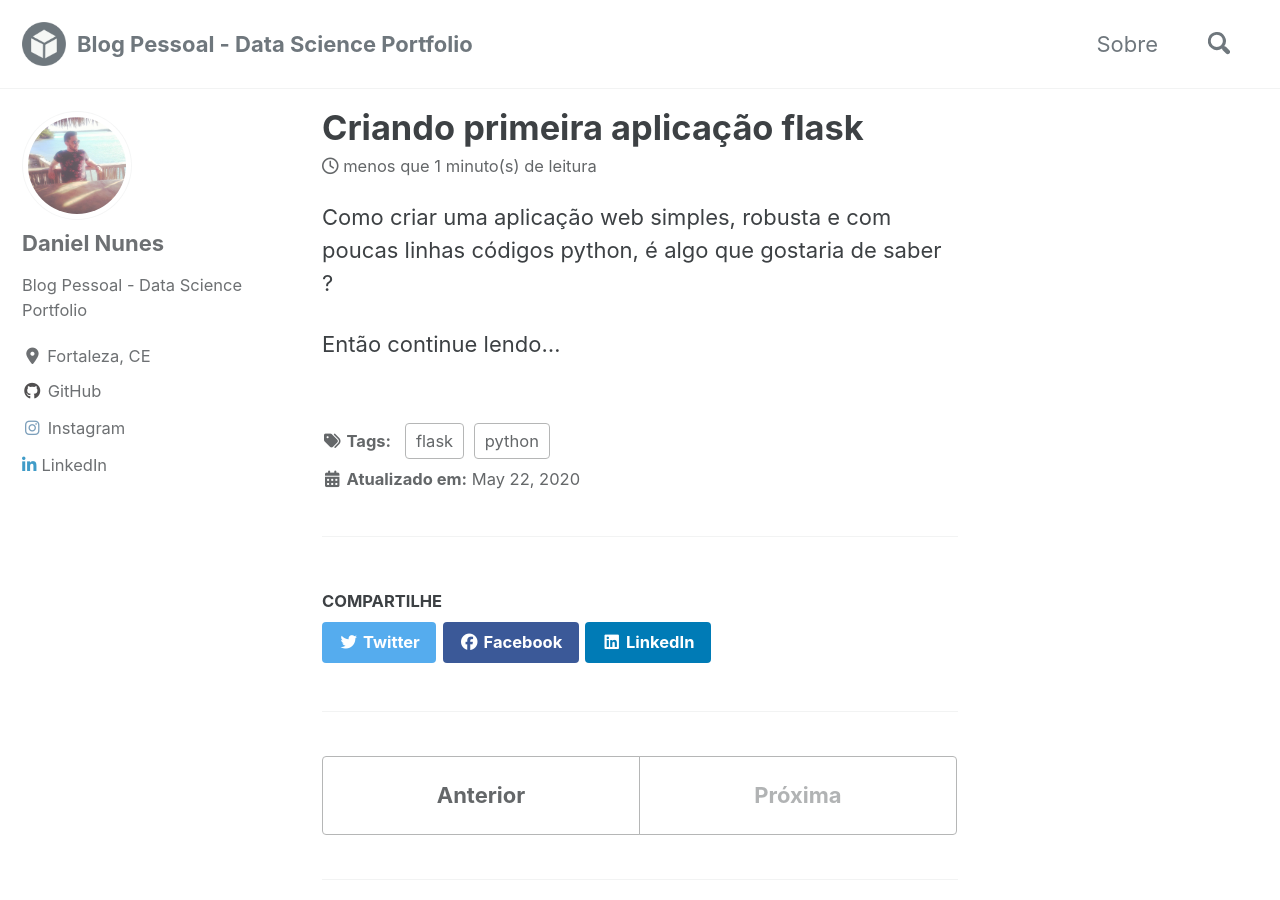
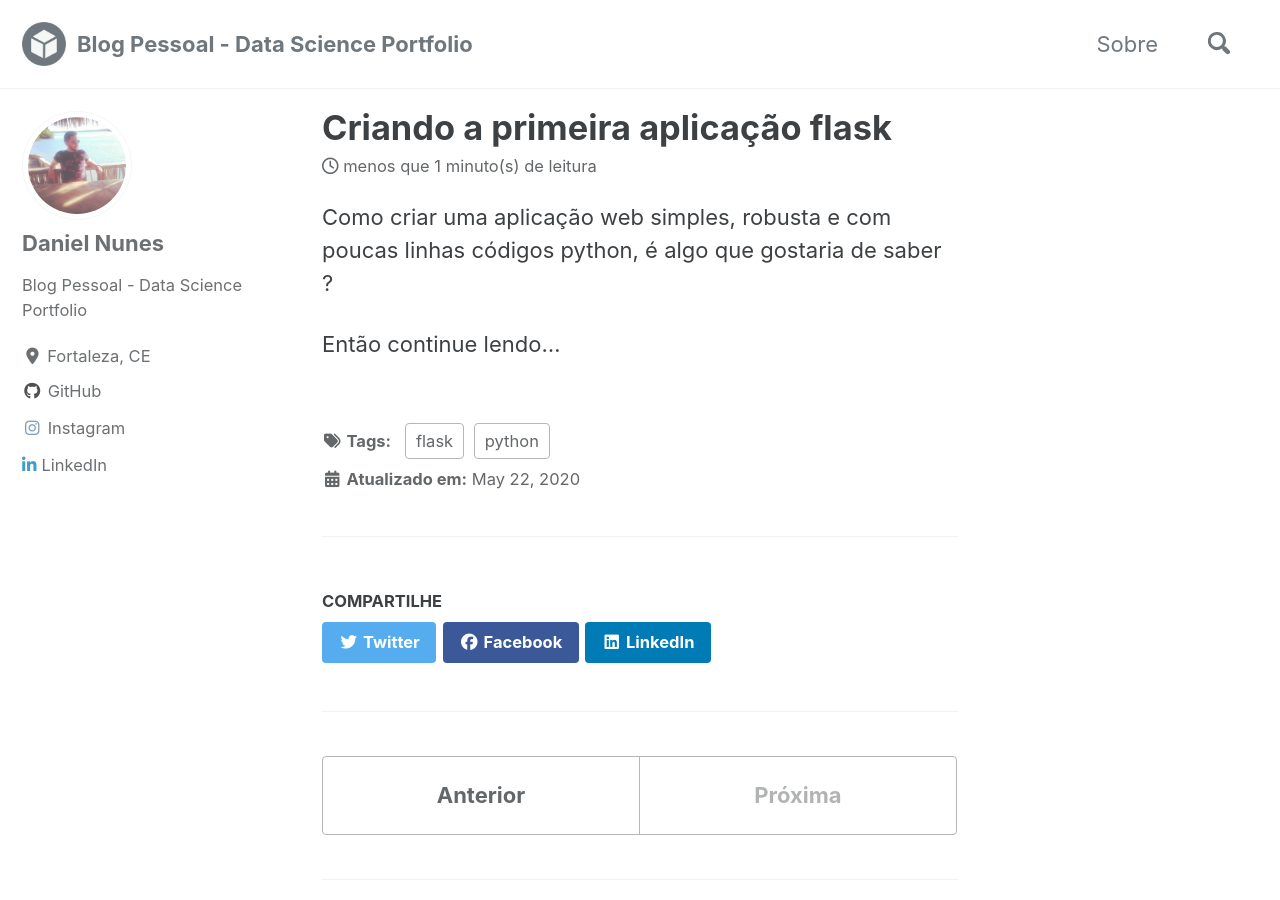
Before and after one commit to danielmnunes/danielmnunes.github.io, a Jekyll site: the page built from _posts/2020-05-22-introducao-flask.md, in a window 1280 px wide and 900 px high. Built offline with Jekyll 4.4.1, drawn with Linux system fonts in a browser that asks for light colours; cached includes are drawn as plain includes; nearby versions of some CDN libraries; comment, search, counter and statistics services are not loaded.

```diff
--- a/_posts/2020-05-22-introducao-flask.md
+++ b/_posts/2020-05-22-introducao-flask.md
@@ -1,5 +1,5 @@
 ---
-title: "Criando primeira aplicação flask"
+title: "Criando a primeira aplicação flask"
 date: 2020-05-22
 permalink: /posts/introducao-flask/
 tags: [python, flask]
```
